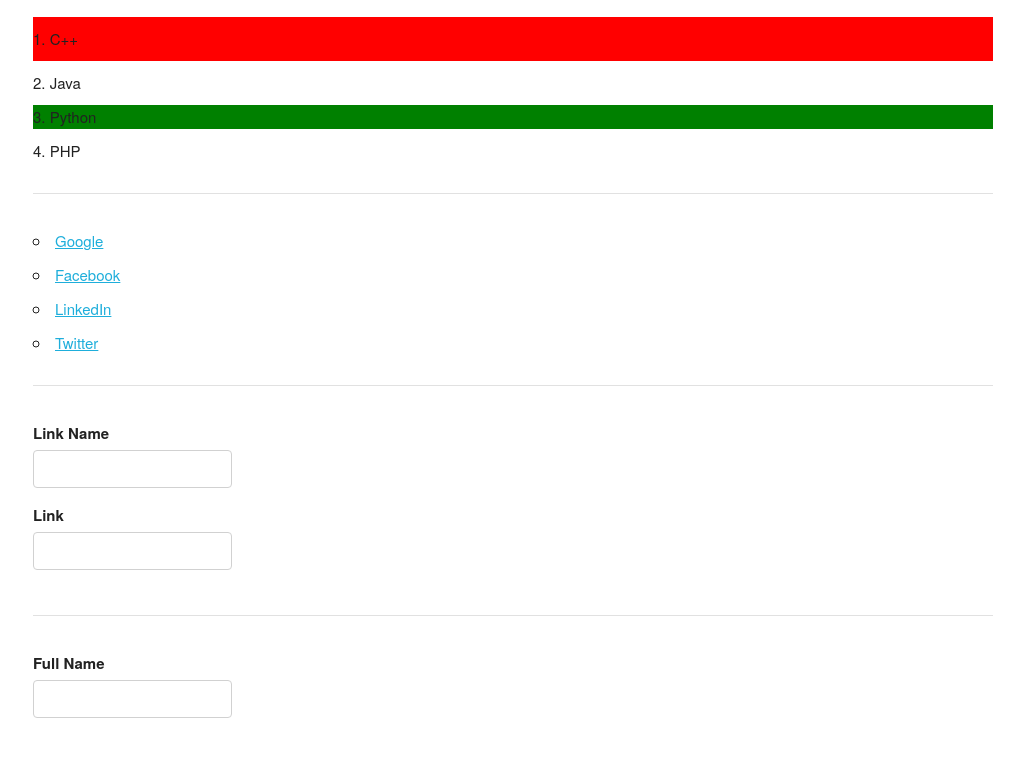
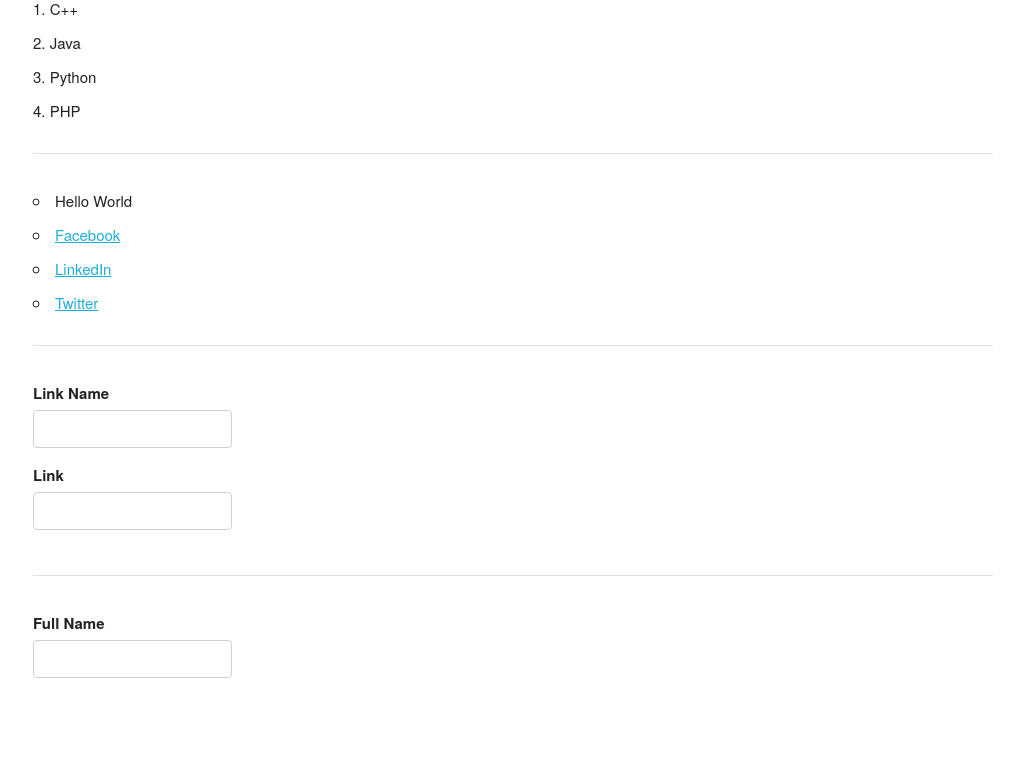
Before and after one commit to shehad-404/Modern-JavaScript-Programming, a plain HTML site: page js26 Traversing/index.html in a window 1280 px wide. Shown: the part 78-844 px from the top of the page, without its empty margins (127-1151 px from the left). After the commit the page ends 804 px from the top, so only its background shows below. Drawn offline with nearby package versions, Linux system fonts and the light colour scheme.

Commit message:
Some Modifications

```diff
--- a/js14 Function/script.js
+++ b/js14 Function/script.js
@@ -18,6 +18,7 @@
     console.log(`Addition of ${a} + ${b} = ${a+b}`);
 }
 
+// Third Function
 function add_num(a=0, b=1) {
         return a+b;
         // After got return >>> funtion will exits from this
--- a/js16 Array Iterarion(For-Each Mapping)/script.js
+++ b/js16 Array Iterarion(For-Each Mapping)/script.js
@@ -13,10 +13,12 @@
 foods.forEach(printEverything);
 
 // Array iterarion using Mapping
+// map() runs a function on each element but returns a new array with the return values from the callback.
 let addSomething = function(item){
     console.log(`${item} is good`);
 }
 
+// Square values for number array
 let arr_square = numbers.map(function(item){
     return item*item;
 })
--- a/js24 DOM Selector(Single)/script.js
+++ b/js24 DOM Selector(Single)/script.js
@@ -19,7 +19,7 @@
 val.innerText = "Another New Title";
 val.innerHTML = "<i>New Title 3.0</i>"
 
-// Part 2 >>>>  document.querySelector()  >>>> It can modify contents using "id", "class" and "tag name"
+// Part 2 >>>>  document.querySelector()  >>>> It can modify contents using "id", "class" and "tag name" (uses "#")
 val = document.querySelector('#document-title');  // id
 val = document.querySelector('#document-class');  // class
 
--- a/js25 DOM Selector(Mult)/script.js
+++ b/js25 DOM Selector(Mult)/script.js
@@ -1,4 +1,8 @@
 // Multiselector
+// document.getElementsByClassName()
+// document.getElementsByTagName()
+// document.querySelectorAll()
+
 // document.getElementsByClassName()
 let list = document.getElementsByClassName('sample-class');
 list[0].style.background = 'red';
--- /dev/null
+++ b/js26 Traversing/script.js
@@ -0,0 +1,64 @@
+// Traversing >>> Child Nodes, Parent Nodes, Siblings
+
+let val;
+let list = document.querySelector('ul');
+let listItem = document.querySelector('ul li:last-child');
+
+val = list;
+val = listItem;
+
+// 1. Get Child Nodes  >>> contain "text" for every "Enter" after Tag name
+val = list;
+val = list.childNodes; // returns a NodeList
+val = list.childNodes[0]; // returns the first child node ("text")
+val = list.childNodes[1]; // returns the second child node (li)
+val = list.childNodes[2]; // returns the third child node ("text")
+val = list.childNodes[3]; // returns the fourth child node (li)
+val = list.childNodes[4]; // returns the fifth child node ("text")
+val = list.childNodes[5]; // returns the sixth child node (li)
+
+// 1 Element
+// 2 Attribute
+// 3 Text Node
+// 8 Comment
+// 9 Document Itself
+// 10 Doctype
+val = list.childNodes;
+
+// 2. Get Children >>> don't contain "text" for every "Enter" after Tag name
+val = list.children; // returns an HTMLCollection
+val = list.children[0]; // returns the first child node (li)
+val = list.children[1]; // returns the second child node (li)
+val = list.children[2]; // returns the third child node (li)
+
+list.children[0].textContent = 'Hello World'; // change the text of the first child node (li)
+
+val = list.children[1].children[0]; // returns the first child node of the second child node (li)
+val = list.children[1].children[0].href; // returns the href attribute of the first child node of the second child node (li)
+
+// 3. Get Element Child >>> directly get the elements
+val = list.firstChild; // returns the first child node (text)
+val = list.firstElementChild; // returns the first child element (li)
+val = list.lastChild; // returns the last child node (text)
+val = list.lastElementChild; // returns the last child element (li)
+
+val = list.childElementCount; // returns the number of child elements (li)
+
+
+// 4. Get Parent Node
+val = listItem;
+val = listItem.parentNode; // returns the parent node (ul)
+val = listItem.parentElement; // returns the parent element (ul)
+val = listItem.parentElement.parentElement; // returns the grandparent element (body)
+
+// 5. Get Next Sibling
+val = listItem.nextSibling; // returns the next sibling node (text)
+val = listItem.nextElementSibling; // returns the next sibling element (li)
+// val = listItem.nextElementSibling.nextElementSibling; // returns the next sibling element (li)
+
+// 6. Get Previous Sibling
+val = document.querySelector('ul li:last-child');
+val = listItem.previousSibling; // returns the previous sibling node (text)
+val = listItem.previousElementSibling; // returns the previous sibling element (li)
+
+console.log(val);
--- a/js9/script.js
+++ b/js9/script.js
@@ -21,7 +21,8 @@
 
 if (num1Con || num2Con || optionCon) {
     console.log("Invalid Input!");
-} else {
+}
+else {
     switch (option) {
         case 1:
             result = num1 + num2;
```
Also changed, not shown: js12 For in-of/script.js (+47 -19 lines), js8/index.html (+1 -1 lines), js1/script.js (line endings or trailing spaces), js26 Traversing/index.html (renamed from js24 DOM Selector(Single)/index.html).
